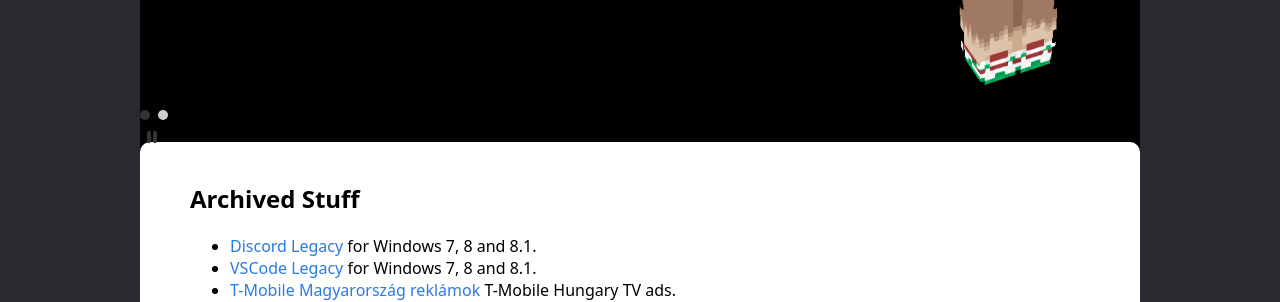
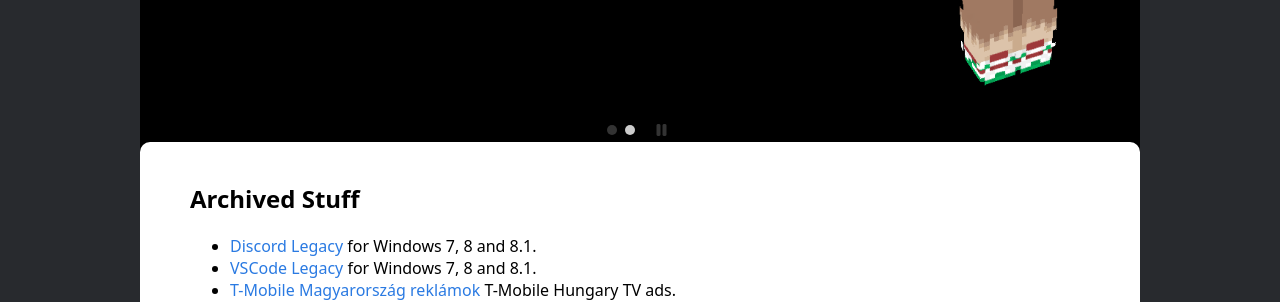
Before and after one commit to veryuniqueusrnm/veryuniqueusrnm.github.io, a Jekyll site: the page built from index.md, in a window 1280 px wide. Shown: the part 393-695 px from the top of the page. Built offline with Jekyll 4.4.1, drawn with Linux system fonts in a browser that asks for light colours; nearby versions of some CDN libraries; comment, search, counter and statistics services are not loaded.

Commit message:
Update home.html

```diff
--- a/_layouts/home.html
+++ b/_layouts/home.html
@@ -28,10 +28,12 @@ layout: base
                 </li>
             </ul>
         </div>
-        <div class="dots-container"></div>
-      <button class="play-pause-btn" aria-label="Pause slider">
-        <i class="fas fa-pause"></i>
-      </button>
+        <div class="controls-container">
+            <div class="dots-container"></div>
+            <button class="play-pause-btn" aria-label="Pause slider">
+                <i class="fas fa-pause"></i>
+            </button>
+        </div>
     </div>
 </section>
 <section class="white">
```
